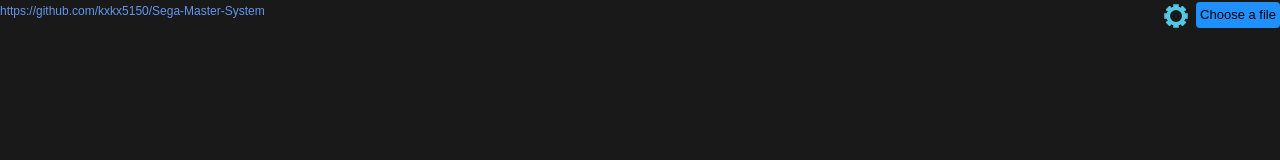
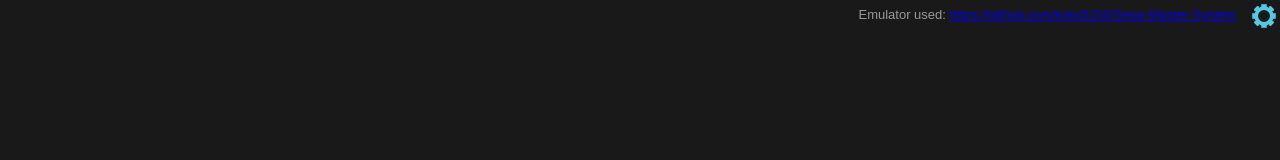
Before and after one commit to kxkx5150/Sega-Master-System, a plain HTML site: page index.html in a window 1280 px wide. Drawn offline with Linux system fonts and the light colour scheme; no server answers.

Commit message:
Change keyboard layout to something more usual.

```diff
--- a/index.html
+++ b/index.html
@@ -11,14 +11,15 @@
   <body>
     <div class="ctrl_div">
       <div id="input-group">
-        <label class="github"
-          ><a href="https://github.com/kxkx5150/Sega-Master-System"
+        <label>
+		  Emulator used:
+		  <a href="https://github.com/kxkx5150/Sega-Master-System"
             >https://github.com/kxkx5150/Sega-Master-System</a
-          ></label
-        >
+          >
+		</label>
         <span id="gamepad_info"></span><img src="./img/options.png" id="setteings" />
         <input type="file" name="file" id="fileInput" class="inputfile" />
-        <label for="fileInput" class="button">Choose a file</label>
+        <label for="fileInput" class="button" style="display: none">Choose a file</label>
         <input type="range" id="speed" name="speed" min="1" max="7" step="1" value="4"style="display: none" />
         <label for="speed" style="padding-right: 18px;display: none">Speed</label>
         <button id="pauseButton" class="button" style="display: none">Pause/Play</button>
--- a/js/index.js
+++ b/js/index.js
@@ -35,7 +35,9 @@ const ctrlMap = {
   arrowleft: segams.INPUT.LEFT,
   arrowdown: segams.INPUT.DOWN,
   arrowup: segams.INPUT.UP,
-  z: segams.INPUT.B,
+  x: segams.INPUT.B,
+  z: segams.INPUT.A,
+  s: segams.INPUT.B,
   a: segams.INPUT.A,
 };
 const checkKeyMap = (e, up) => {
```
